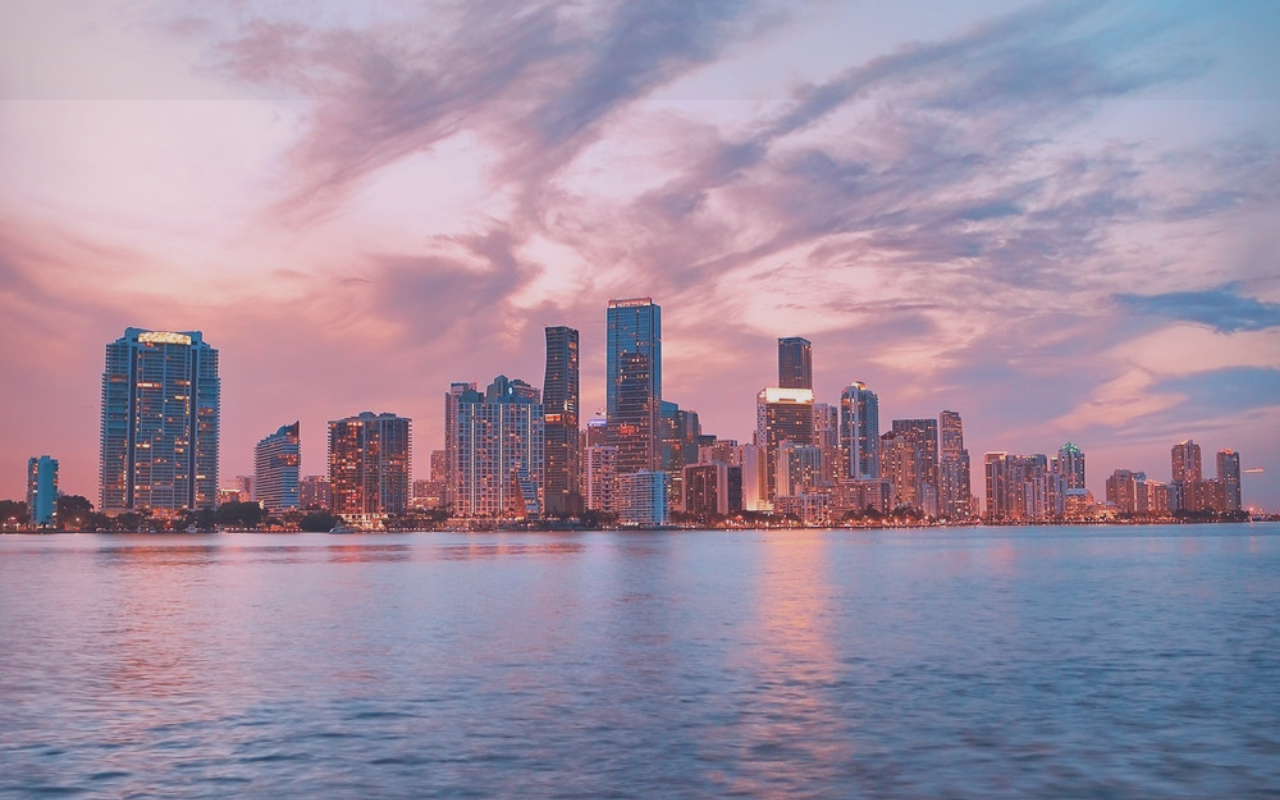
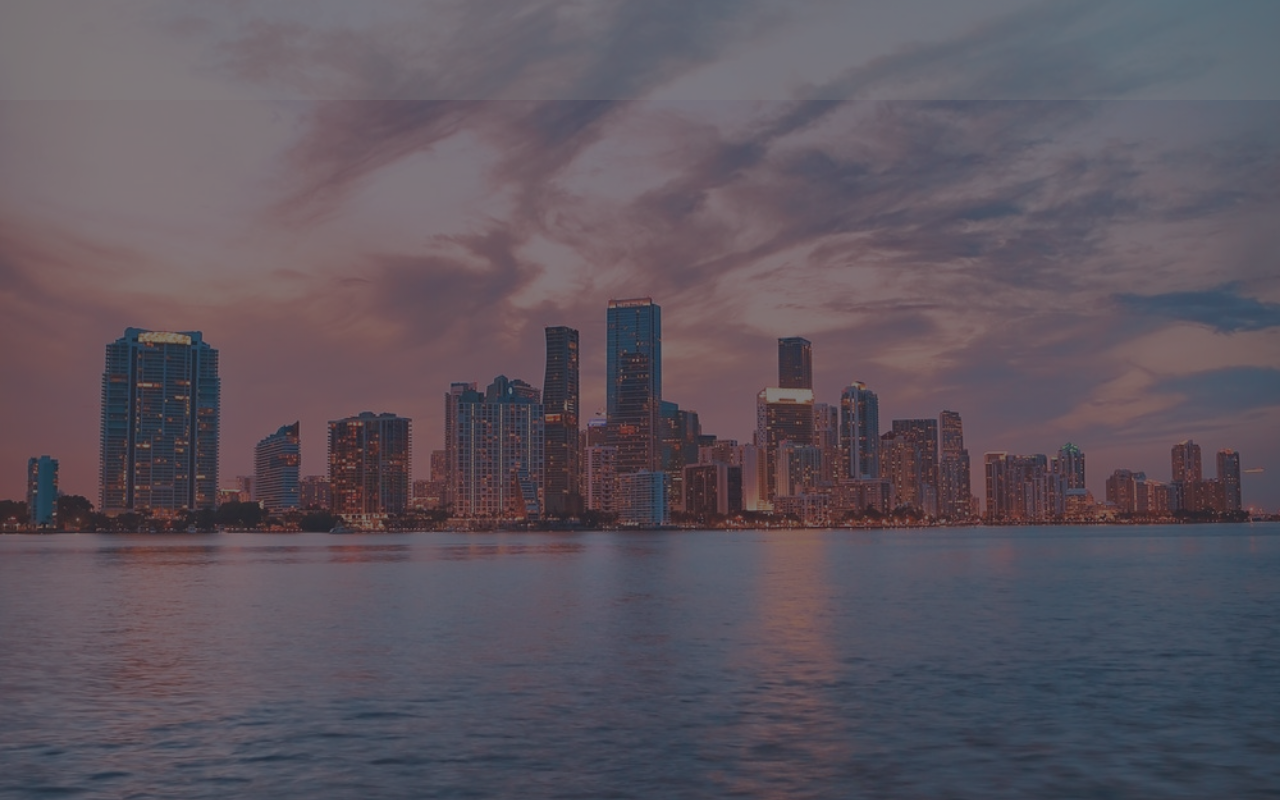
Before and after one commit to Tonneltromb/react-project-template, a React (Create React App) app: page / in a window 1280 px wide. Built offline with nearby package versions, Linux system fonts and the light colour scheme.

Commit message:
добавил анимацию скрытия хедера при скролле

```diff
--- a/package.json
+++ b/package.json
@@ -6,7 +6,8 @@
     "normalize.css": "^8.0.1",
     "react": "^16.8.6",
     "react-dom": "^16.8.6",
-    "react-scripts": "2.1.8"
+    "react-scripts": "2.1.8",
+    "react-transition-group": "^2.9.0"
   },
   "scripts": {
     "start": "react-scripts start",
--- a/src/App.css
+++ b/src/App.css
@@ -1,5 +1,8 @@
 .App {
-  background: url("./images/background-image-1.jpeg") center / cover no-repeat border-box;
+  background:
+          linear-gradient(rgba(0,0,0,0.5) 100%, transparent),
+          url("./images/background-image-1.jpeg") center / cover no-repeat border-box,
+          grey;
   /*background-image: url('./images/background-image-1.jpeg');*/
   /*background-repeat: no-repeat;*/
   /*background-size: cover;*/
@@ -7,14 +10,15 @@
   height: 100%;
   width: 100%;
   position: fixed;
+  overflow-y: auto;
   top: 0;
   left: 0;
 }
 
 /*скрываем скроллбар с сохранением скроллинга*/
-.App::-webkit-scrollbar {
-  display: none;
-}
+/*.App::-webkit-scrollbar {*/
+/*  display: none;*/
+/*}*/
 
 .App__background {
   background: url("images/background-image.jpg") center no-repeat;
--- a/src/App.js
+++ b/src/App.js
@@ -1,4 +1,4 @@
-import React, {Component} from 'react';
+import React, {useEffect, useState} from 'react';
 
 import './App.css';
 import Popup from "./components/Popup/Popup";
@@ -6,29 +6,34 @@ import Spinner from "./components/Spinner/Spinner";
 import Header from "./components/Header/Header";
 import Content from "./components/Content/Content";
 import Footer from "./components/Footer/Footer";
-import SlidesScrollContainer from "./components/SlidesScrollContainer/SlidesScrollConatainer";
 
-class App extends Component {
-  componentDidMount() {
-   console.log('componentDidMount')
-  }
-  componentDidUpdate(prevProps, prevState, snapshot) {
-    console.log('componentDidUpdate');
-  }
+const App = (props) => {
+    const [expandHeader, setExpandHeader] = useState(true);
+    useEffect(() => {
+        console.log('App componentDidMount')
+    }, []);
 
-  render() {
+    const onAppScroll = (event) => {
+        if (event.target.scrollTop > 100) {
+            if (expandHeader) {
+                setExpandHeader(false);
+            }
+        } else {
+            if (!expandHeader) {
+                setExpandHeader(true);
+            }
+        }
+    };
+
     return (
-      <div className="App">
-        <Popup />
-        <Spinner />
-        {/*<div className='App__background'> </div>*/}
-        <Header />
-        <Content />
-        <Footer />
-        <SlidesScrollContainer />
-      </div>
+        <div className="App" onScroll={onAppScroll}>
+            <Popup/>
+            <Spinner/>
+            <Header expand={expandHeader} />
+            <Content/>
+            <Footer/>
+        </div>
     );
-  }
-}
+};
 
 export default App;
--- a/src/components/Header/Header.css
+++ b/src/components/Header/Header.css
@@ -1,8 +1,57 @@
-.Header {
+.Header-expand {
     position: fixed;
     top: 0;
     left: 0;
     width: 100%;
     height: 100px;
-    background-color: rgba(128, 128, 128, 0.1);
+    background-color: rgba(128, 128, 128, 0.3);
 }
+
+.Header-collapse {
+    position: fixed;
+    width: 50px;
+    top: 20px;
+    right: 40px;
+    background-color: transparent;
+}
+
+
+.show-nav-menu-button {
+    animation: showMenu 0.5s ease-out forwards;
+}
+
+.hide-nav-menu-button {
+    animation: hideMenu 0.5s ease-out forwards;
+}
+
+
+.show-expand-menu-button {
+    animation: showMenu 0.5s ease-out forwards;
+}
+
+.hide-expand-menu-button {
+    animation: hideMenu 0.5s ease-out forwards;
+}
+
+.Header-collapse svg:hover {
+    cursor: pointer;
+    fill: rgba(0,0,0,0.5);
+}
+
+@keyframes showMenu {
+    0% {
+        transform: scale(0);
+    }
+    100% {
+        transform: scale(1);
+    }
+}
+
+@keyframes hideMenu {
+    0% {
+        transform: scale(1);
+    }
+    100% {
+        transform: scale(0);
+    }
+}
--- a/src/components/Header/Header.js
+++ b/src/components/Header/Header.js
@@ -1,13 +1,69 @@
-import React from 'react';
+import React, {useEffect} from 'react';
+import CSSTransition from 'react-transition-group/CSSTransition';
+import PropTypes from 'prop-types';
 
 import './Header.css'
+import NavMenu from "../NavMenu/NavMenu";
 
 const Header = (props) => {
+    useEffect(() => {
+        console.log('Header componentDidMount');
+    }, []);
     return (
-        <div className='Header'>
-
-        </div>
+        <React.Fragment>
+            <CSSTransition
+                mountOnEnter
+                unmountOnExit
+                in={props.expand}
+                timeout={500}
+                classNames={{
+                    enterActive: 'show-nav-menu-button',
+                    exitActive: 'hide-nav-menu-button'
+                }}>
+                <div className='Header-expand'>
+                    <NavMenu/>
+                </div>
+            </CSSTransition>
+            <CSSTransition
+                mountOnEnter
+                unmountOnExit
+                in={!props.expand}
+                timeout={500}
+                classNames={{
+                    enterActive: 'show-expand-menu-button',
+                    exitActive: 'hide-expand-menu-button'
+                }}>
+                <div className='Header-collapse'>
+                    <svg id="expand_menu_button" viewBox="0 0 318 318" fill='rgba(0,0,0,0.3)'>
+                        <g>
+                            <path
+                                d="M68,3H15C6.729,3,0,9.729,0,18v53c0,8.271,6.729,15,15,15h53c8.271,0,15-6.729,15-15V18C83,9.729,76.271,3,68,3z"/>
+                            <path
+                                d="M185,3h-53c-8.271,0-15,6.729-15,15v53c0,8.271,6.729,15,15,15h53c8.271,0,15-6.729,15-15V18C200,9.729,193.271,3,185,3z"/>
+                            <path
+                                d="M303,3h-53c-8.271,0-15,6.729-15,15v53c0,8.271,6.729,15,15,15h53c8.271,0,15-6.729,15-15V18C318,9.729,311.271,3,303,3z"/>
+                            <path
+                                d="M68,117H15c-8.271,0-15,6.729-15,15v53c0,8.271,6.729,15,15,15h53c8.271,0,15-6.729,15-15v-53	C83,123.729,76.271,117,68,117z"/>
+                            <path
+                                d="M185,117h-53c-8.271,0-15,6.729-15,15v53c0,8.271,6.729,15,15,15h53c8.271,0,15-6.729,15-15v-53C200,123.729,193.271,117,185,117z"/>
+                            <path
+                                d="M303,117h-53c-8.271,0-15,6.729-15,15v53c0,8.271,6.729,15,15,15h53c8.271,0,15-6.729,15-15v-53C318,123.729,311.271,117,303,117z"/>
+                            <path
+                                d="M68,232H15c-8.271,0-15,6.729-15,15v53c0,8.272,6.729,15,15,15h53c8.271,0,15-6.728,15-15v-53C83,238.729,76.271,232,68,232z"/>
+                            <path
+                                d="M185,232h-53c-8.271,0-15,6.729-15,15v53c0,8.272,6.729,15,15,15h53c8.271,0,15-6.728,15-15v-53C200,238.729,193.271,232,185,232z"/>
+                            <path
+                                d="M303,232h-53c-8.271,0-15,6.729-15,15v53c0,8.272,6.729,15,15,15h53c8.271,0,15-6.728,15-15v-53C318,238.729,311.271,232,303,232z"/>
+                        </g>
+                    </svg>
+                </div>
+            </CSSTransition>
+        </React.Fragment>
     );
 };
 
+Header.propTypes = {
+    expand: PropTypes.bool.isRequired
+};
+
 export default Header;
--- /dev/null
+++ b/src/components/NavMenu/NavItem/NavItem.js
@@ -0,0 +1,18 @@
+import React from 'react';
+import PropTypes from 'prop-types';
+
+import './NavItem.css'
+
+const NavItem = (props) => {
+    return (
+        <div className='NavItem'>
+
+        </div>
+    );
+};
+
+NavItem.propTypes = {
+    dropdownItems: PropTypes.array
+};
+
+export default NavItem;
--- /dev/null
+++ b/src/components/NavMenu/NavMenu.js
@@ -0,0 +1,20 @@
+import React from 'react';
+import PropTypes from 'prop-types';
+
+import './NavMenu.css'
+import NavItem from "./NavItem/NavItem";
+
+const NavMenu = (props) => {
+    return (
+        <div className='NavMenu'>
+            <NavItem title='На главную' navigateTo='/' />
+            <NavItem title='Новости' navigateTo='/news' />
+        </div>
+    );
+};
+
+NavMenu.propTypes = {
+
+};
+
+export default NavMenu;
```
Also changed, not shown: src/components/NavMenu/NavItem/NavItem.css (added), src/components/NavMenu/NavMenu.css (added), src/images/menu.svg (added), 1 other file (tests, documents, lock files or other folders).
